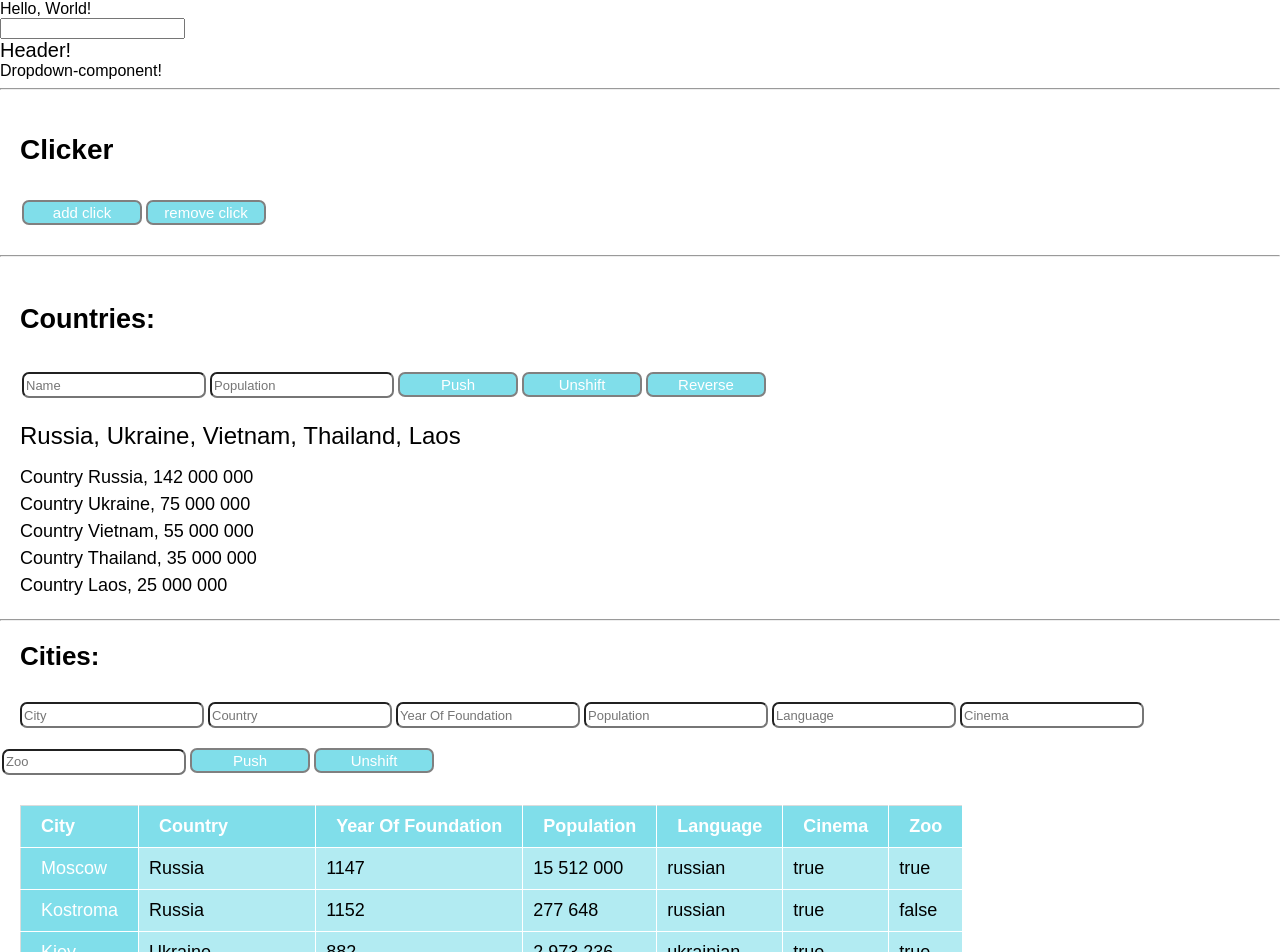
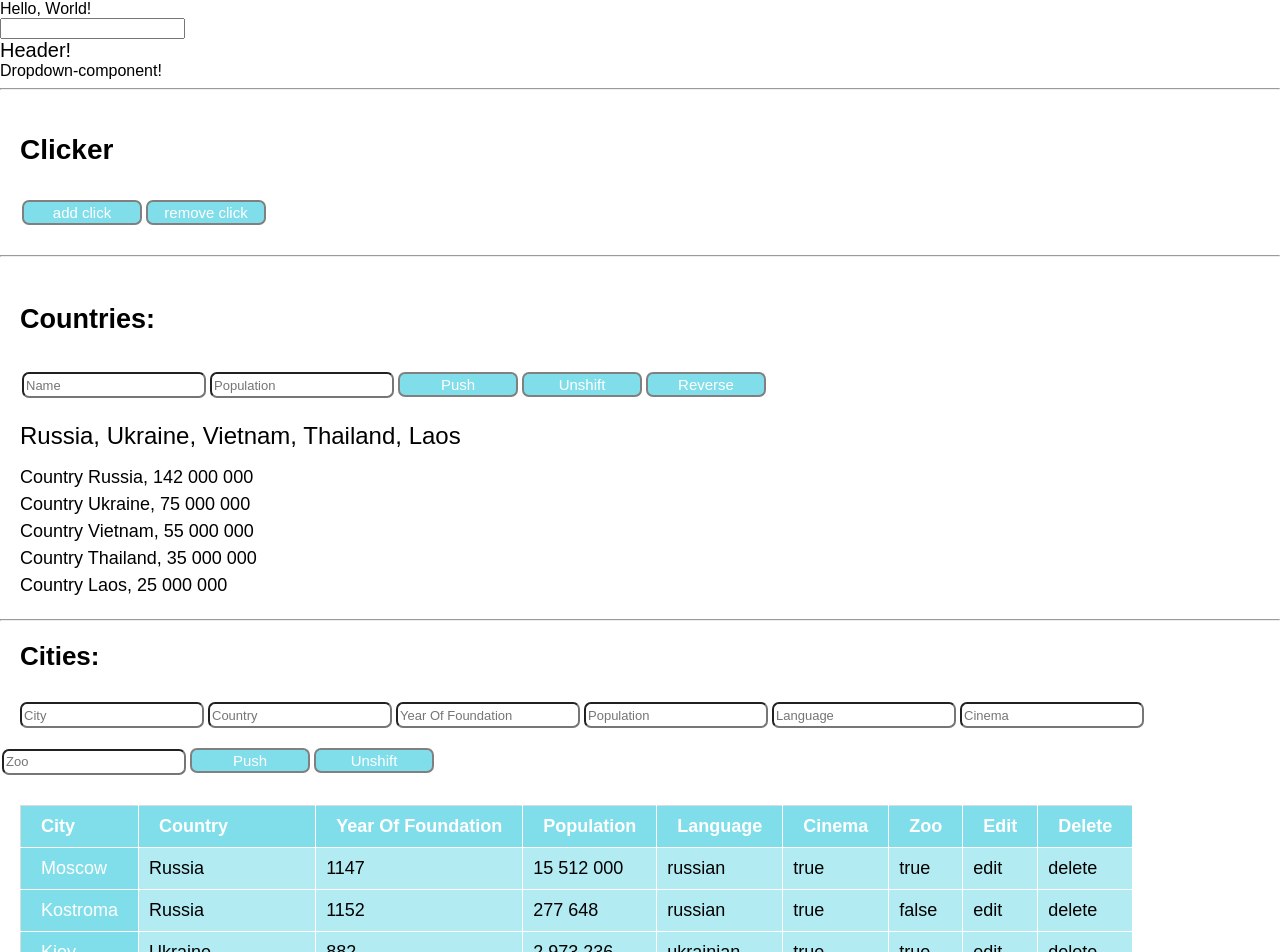
Before and after one commit to AnnaPismennaya1991/test, a React (Create React App) app: page / in a window 1280 px wide. Shown: the top 952 px of the page. Built offline with nearby package versions, Linux system fonts and the light colour scheme.

Commit message:
delete item

```diff
--- a/src/components/table/CitiesComponent.css
+++ b/src/components/table/CitiesComponent.css
@@ -76,3 +76,7 @@
 .cities-component td:first-child {
     text-align: left;
 }
+
+.cities-component .link {
+    cursor: pointer;
+}
--- a/src/components/table/CitiesComponent.js
+++ b/src/components/table/CitiesComponent.js
@@ -14,6 +14,13 @@ class CitiesComponent extends Component {
         cityInfo[field] = event.target.value;
 
         this.setState({ cityInfo });
+    }
+
+    delete = (id) => {
+        const items = this.state.items.filter((item) => {
+            return item.id !== id;
+        });
+        this.setState({items});
     }
 
     // onCityChange = (event) => {
@@ -96,6 +103,8 @@ class CitiesComponent extends Component {
                     <td>{ item.language }</td>
                     <td>{ `${item.cinema}` }</td>
                     <td>{ `${item.zoo}` }</td>
+                    <td className='link'>edit</td>
+                    <td className='link' onClick={(event) => this.delete(item.id)}>delete</td>
                 </tr>
             );
         });
@@ -124,6 +133,8 @@ class CitiesComponent extends Component {
                             <th>Language</th>
                             <th>Cinema</th>
                             <th>Zoo</th>
+                            <th>Edit</th>
+                            <th>Delete</th>
                         </tr>
                     </thead>
                     <tbody>
--- a/src/components/table/cities.js
+++ b/src/components/table/cities.js
@@ -1,9 +1,9 @@
 const cities = [
-    {city:'Moscow', country:'Russia', yearOfFoundation:1147, population:'15 512 000', language:'russian', cinema:true, zoo:true},
-    {city:'Kostroma', country:'Russia', yearOfFoundation:1152, population:'277 648', language:'russian', cinema:true, zoo:false},
-    {city:'Kiev', country:'Ukraine', yearOfFoundation:882, population:'2 973 236', language:'ukrainian', cinema:true, zoo:true},
-    {city:'Madrid', country:'Spain', yearOfFoundation:1751, population:'6 240 000', language:'spanish', cinema:true, zoo:true},
-    {city:'Bobruisk', country:'Republic of Belarus', yearOfFoundation:1387, population:'217 940', language:'belarusian', cinema:false, zoo:false}
+    {id:0, city:'Moscow', country:'Russia', yearOfFoundation:1147, population:'15 512 000', language:'russian', cinema:true, zoo:true},
+    {id:1,city:'Kostroma', country:'Russia', yearOfFoundation:1152, population:'277 648', language:'russian', cinema:true, zoo:false},
+    {id:2,city:'Kiev', country:'Ukraine', yearOfFoundation:882, population:'2 973 236', language:'ukrainian', cinema:true, zoo:true},
+    {id:3,city:'Madrid', country:'Spain', yearOfFoundation:1751, population:'6 240 000', language:'spanish', cinema:true, zoo:true},
+    {id:4,city:'Bobruisk', country:'Republic of Belarus', yearOfFoundation:1387, population:'217 940', language:'belarusian', cinema:false, zoo:false}
 ];
 
 export default cities;
```
